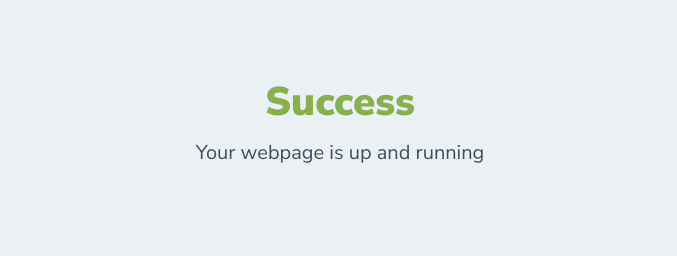
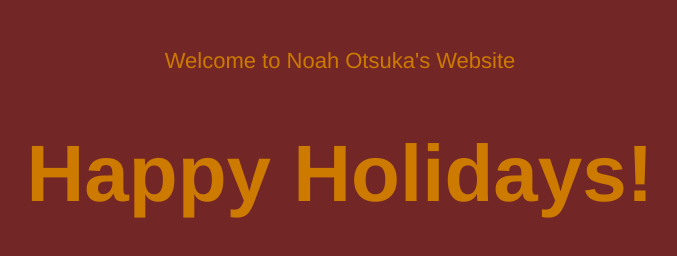
Before and after one commit to noah415/my_apache_project, a plain HTML site: page src/index.html in a window 1280 px wide. Shown: the whole page, without its empty margins (300-977 px from the left). Drawn offline with Linux system fonts and the light colour scheme.

Commit message:
added the happy holidays animation

```diff
--- a/src/index.html
+++ b/src/index.html
@@ -1,46 +1,45 @@
 <!DOCTYPE html>
 <html>
   <head>
-    <link href="https://fonts.googleapis.com/css?family=Nunito+Sans:400,400i,700,900&display=swap" rel="stylesheet">
+    <link href="https://fonts.googleapis.com/css?family=Montserrat" rel="stylesheet">
+    <script type="text/javascript">
+      async function scrollLetter(index) {
+        const final = "Happy Holidays!";
+        let title = document.getElementById("title").innerHTML;
+
+        if (title.length < final.length) {
+          document.getElementById("title").innerHTML = title + final[index];
+          setTimeout(scrollLetter, 80, index+1);
+        }
+
+      }
+    </script>
   </head>
     <style>
       body {
         text-align: center;
         padding: 40px 0;
-        background: #EBF0F5;
+        background: #732626;
+        font-family: 'Montserrat';font-size: 22px;
       }
         h1 {
-          color: #88B04B;
+          color: #cc7a00;
           font-family: "Nunito Sans", "Helvetica Neue", sans-serif;
           font-weight: 900;
-          font-size: 40px;
+          font-size: 80px;
           margin-bottom: 10px;
         }
         p {
-          color: #404F5E;
+          color: #cc7a00;
           font-family: "Nunito Sans", "Helvetica Neue", sans-serif;
-          font-size:20px;
+          font-size:22px;
           margin: 0;
         }
-      i {
-        color: #9ABC66;
-        font-size: 100px;
-        line-height: 200px;
-        margin-left:-15px;
-      }
-      .card {
-        background: white;
-        padding: 60px;
-        border-radius: 4px;
-        box-shadow: 0 2px 3px #C8D0D8;
-        display: inline-block;
-        margin: 0 auto;
-      }
     </style>
-    <body>
-      </div>
-        <h1>Success</h1>
-        <p>Your webpage is up and running</p>
+    <body onload="scrollLetter(0)">
+      </div class="card">
+        <p>Welcome to Noah Otsuka's Website</p>
+        <h1 id="title"></h1>
       </div>
     </body>
 </html>
```
